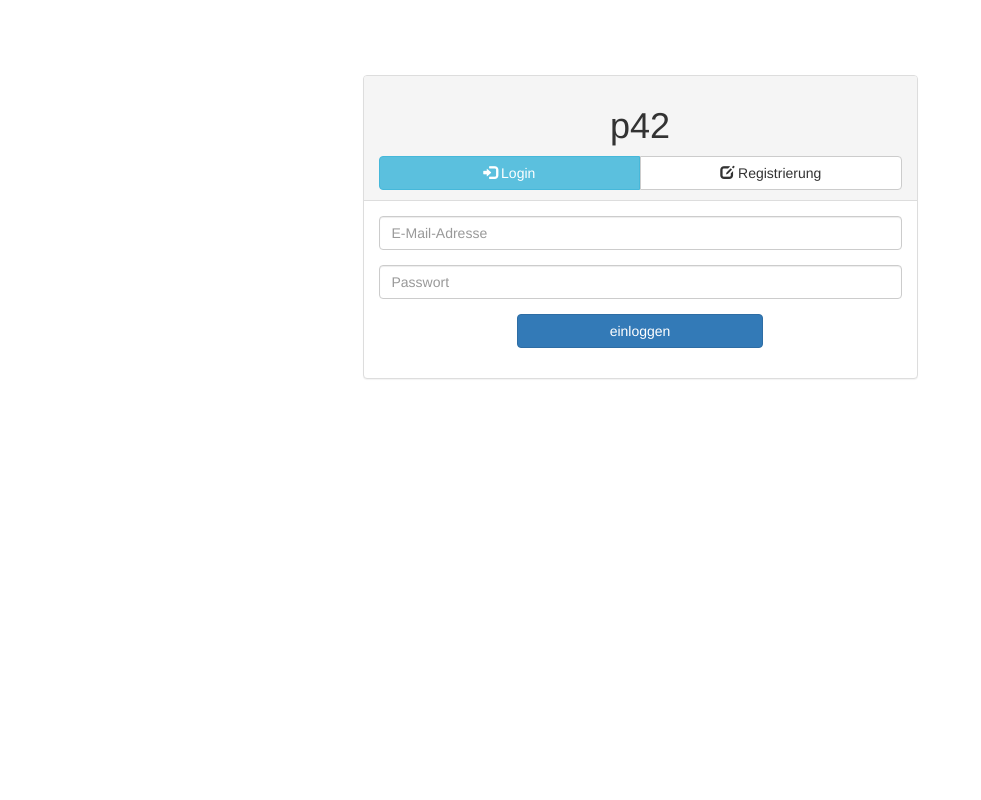
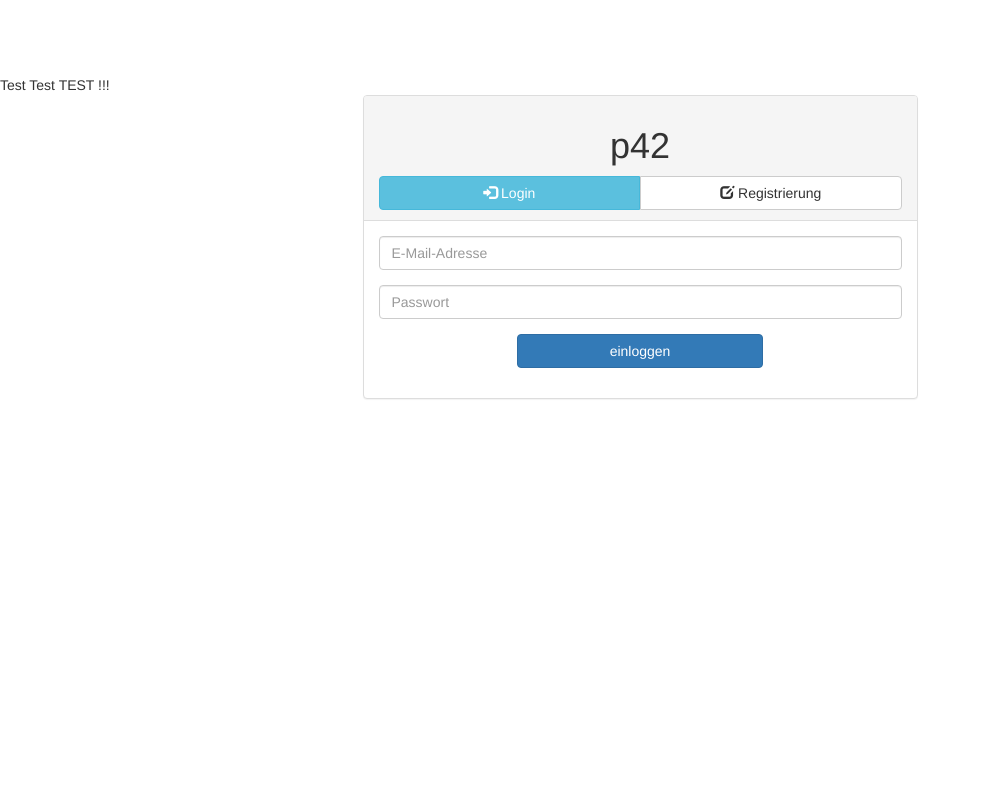
Before and after one commit to ellayel/Ajax, a PHP site: page / in a window 1280 px wide. Shown: the whole page, without its empty margins (0-981 px from the left). Run offline with PHP 8.4, Linux system fonts and the light colour scheme.

Commit message:
Test auf Index

```diff
--- a/index.php
+++ b/index.php
@@ -1,3 +1,7 @@
+Test Test TEST !!!
+
+
+
 <?php
   session_start();
   if(isset($_SESSION['id'])) unset($_SESSION['id']);
```
